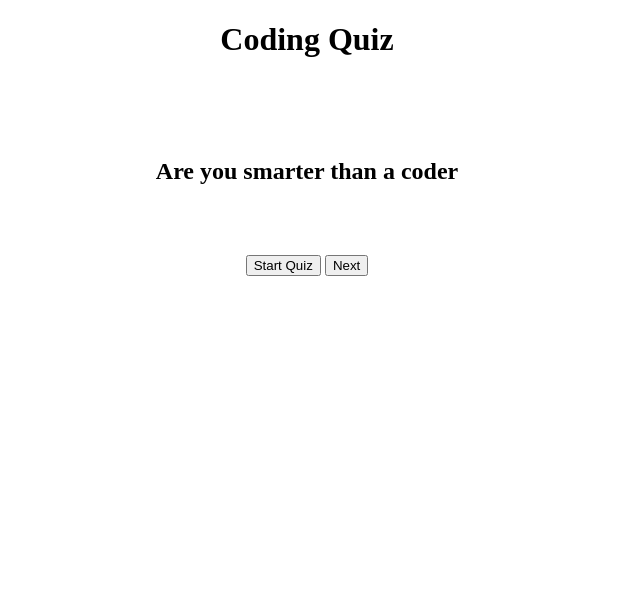
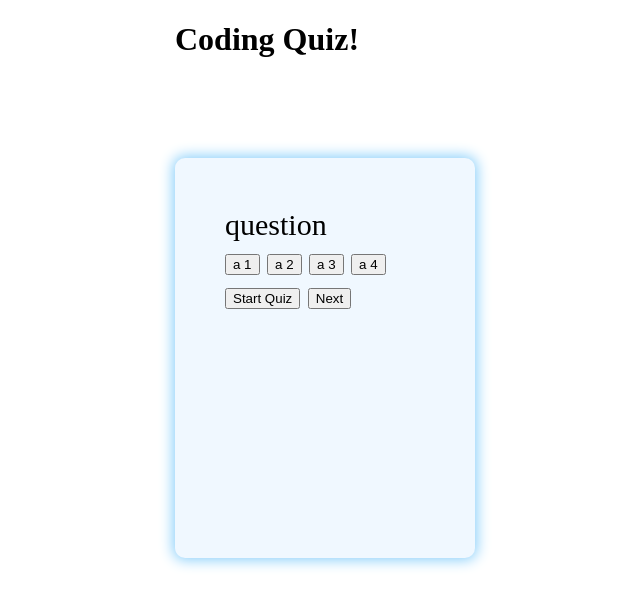
Before and after one commit to tydelgado98/coding-quiz, a plain HTML site: page index.html in a window 1280 px wide. Shown: the whole page, without its empty margins (333-973 px from the left). Drawn offline with Linux system fonts and the light colour scheme.

Commit message:
i restarted everything from scratch and attempting to add a timer

```diff
--- a/index.html
+++ b/index.html
@@ -8,25 +8,26 @@
     <link rel="stylesheet" href="style.css" />
   </head>
   <body>
-    <div class="wrapper">
-      <header>
-        <h1>Coding Quiz</h1>
-      </header>
-      <div class="card">
-        <div class="card-header">
-          <h2>Are you smarter than a coder<br></h2>
-        </div>
+    <header><h1>Coding Quiz!</h1></header>
+   <h2 id="timer"></h2>
+      <div class="container">
+        <div id="question-cont" class="hide"></div>
+        <div id="question">question</div>
+        <div class="answer">
+        <button class="btn">a 1</button>
+        <button class="btn">a 2</button>
+        <button class="btn">a 3</button>
+        <button class="btn">a 4</button>
+      </div>
         <div class="card-footer">
-          <button id="start" class="start-btn">Start Quiz</button>
-          <button id="next" class="next-btn hide">Next</button>
+          <button id="start" class="start-btn btn">Start Quiz</button>
+          <button id="next" class="next-btn btn hide">Next</button>
         </div>
       </div>
-    </div>
-    <div class="container">
-    <div id="question-cont" class="hide"></div>
-    <div class="answer"><br></div>
-    <div class="submit"></div>
-  </div>
+
+
+
+
     <script src="script.js"></script>
   </body>
 </html>
--- a/script.js
+++ b/script.js
@@ -1,29 +1,33 @@
 var start = document.querySelector("#start")
-var question = [
-    {
-        q:"This is my question",
-        answers:["one","two","three"],
-        a:"one"
-    }
-    ]
-var answer = document.querySelector(".answer")
-var submit = document.querySelector(".submit")
-console.log(start)
-start.addEventListener("click", function(){
-    console.log(start)
-    start.style.display = "none";
- displayquestion()
-})
+var timer = document.querySelector("#timer")
 
-function displayanswers(){
-    var answers = ['answer f','answer 2','answer 3','answer 4']
-    for (let i = 0; i < answers.length; i++) {
-        const element = answers[i];
-        var answerbutton = document.createElement('button')
-        answerbutton.textContent = element
-        answer.appendChild(answerbutton);
-    }
-    }
+start.addEventListener("click", startquiz)
+
+function startquiz() {
+    console.log("hello")
+
+}
+function nextq() {
+
+}
+
+function selanswer() {
+
+}
+
+
+
+
+
+// function displayanswers(){
+//     var answers = ['answer f','answer 2','answer 3','answer 4']
+//     for (let i = 0; i < answers.length; i++) {
+//         const element = answers[i];
+//         var answerbutton = document.createElement('button')
+//         answerbutton.textContent = element
+//         answer.appendChild(answerbutton);
+//     }
+//     }
 
 
 // var QIndex = 0;
@@ -43,3 +47,18 @@ function displayanswers(){
 // }
 
 // start(QIndex)
+
+// var start = document.querySelector("#start")
+// var question = [
+//     {
+
+//     }
+//     ]
+// var answer = document.querySelector(".answer")
+// var submit = document.querySelector(".submit")
+// console.log(start)
+// start.addEventListener("click", function(){
+//     console.log(start)
+//     start.style.display = "none";
+//  displayquestion()
+// })
--- a/style.css
+++ b/style.css
@@ -1,8 +1,7 @@
-header {
+/* header {
 
     text-align: center;
 }
-
 
 .card-header {
     text-align: center;
@@ -22,7 +21,7 @@ box-shadow: 0 0 8px 4px yellowgreen;
    justify-content: center;
    align-items: center;
    gap: 30px;
-}
+} */
 /* .container {
     border: 2px solid black;
     height: 100px;
@@ -31,3 +30,27 @@ box-shadow: 0 0 8px 4px yellowgreen;
     justify-content: center;
     align-items: center;
 } */
+body {
+    background-color: white
+}
+.container {
+    background-color: aliceblue;
+    margin-top: 100px;
+    width: 200px;
+    box-shadow: 0 0 14px 2px lightskyblue;
+    height: 300px;
+   margin: 100px;
+   margin-left: 500px;
+    border-radius: 10px;
+    padding: 50px;
+    font-size: 30px;
+}
+header {
+   margin-left: 500px;
+
+   width: 190px;
+
+}
+button {
+
+}
```
